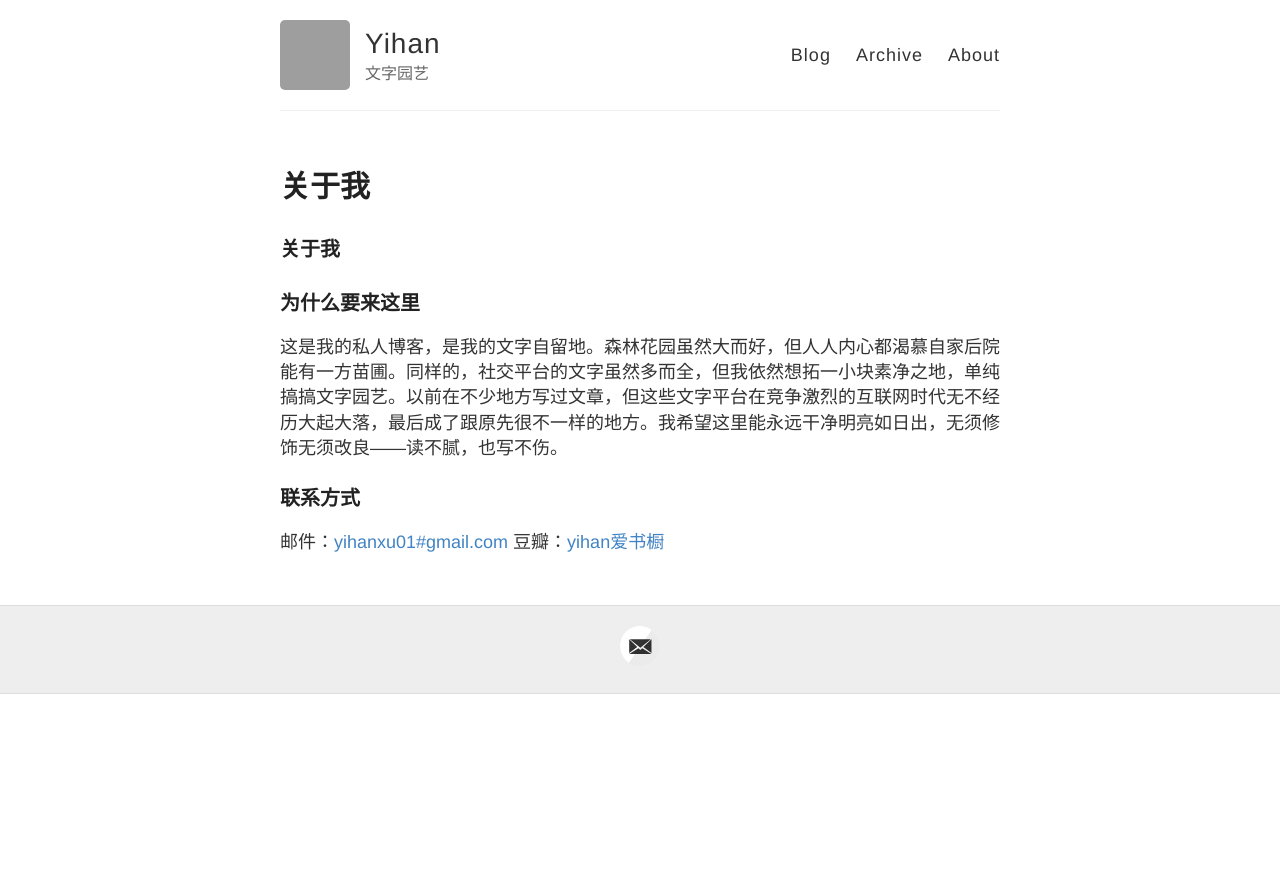
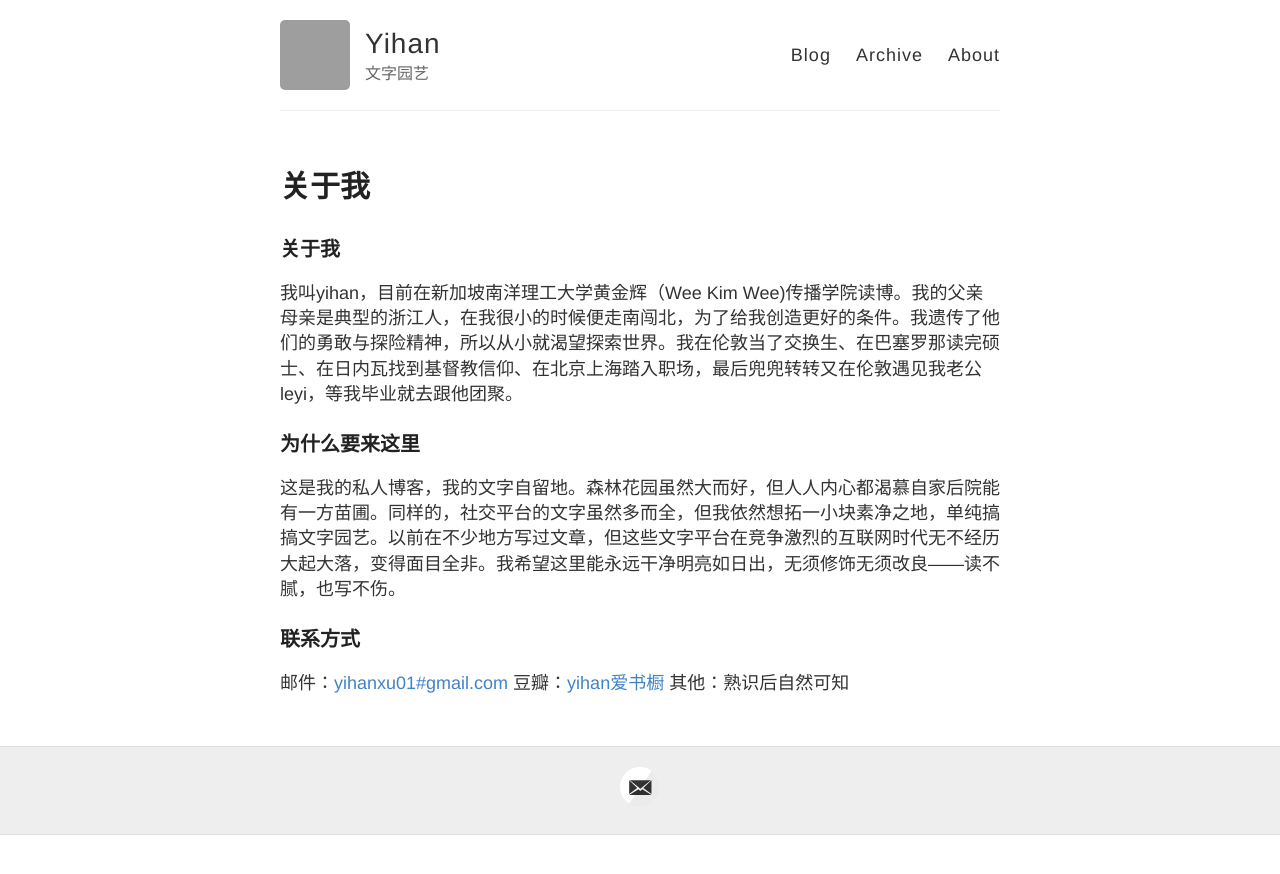
Before and after one commit to yihanxu/yihanxu.github.io, a Jekyll site: the page built from about.md, in a window 1280 px wide. Shown: the top 874 px of the page. Built offline with Jekyll 4.4.1, drawn with Linux system fonts in a browser that asks for light colours; our own code applies the rules of GitHub Pages for plain Markdown files; grey boxes are pictures that could not be loaded.

Commit message:
Update about.md

```diff
--- a/about.md
+++ b/about.md
@@ -5,12 +5,13 @@ permalink: /about/
 ---
 
 ### 关于我
-
+我叫yihan，目前在新加坡南洋理工大学黄金辉（Wee Kim Wee)传播学院读博。我的父亲母亲是典型的浙江人，在我很小的时候便走南闯北，为了给我创造更好的条件。我遗传了他们的勇敢与探险精神，所以从小就渴望探索世界。我在伦敦当了交换生、在巴塞罗那读完硕士、在日内瓦找到基督教信仰、在北京上海踏入职场，最后兜兜转转又在伦敦遇见我老公leyi，等我毕业就去跟他团聚。
 
 ### 为什么要来这里
-这是我的私人博客，是我的文字自留地。森林花园虽然大而好，但人人内心都渴慕自家后院能有一方苗圃。同样的，社交平台的文字虽然多而全，但我依然想拓一小块素净之地，单纯搞搞文字园艺。以前在不少地方写过文章，但这些文字平台在竞争激烈的互联网时代无不经历大起大落，最后成了跟原先很不一样的地方。我希望这里能永远干净明亮如日出，无须修饰无须改良——读不腻，也写不伤。
+这是我的私人博客，我的文字自留地。森林花园虽然大而好，但人人内心都渴慕自家后院能有一方苗圃。同样的，社交平台的文字虽然多而全，但我依然想拓一小块素净之地，单纯搞搞文字园艺。以前在不少地方写过文章，但这些文字平台在竞争激烈的互联网时代无不经历大起大落，变得面目全非。我希望这里能永远干净明亮如日出，无须修饰无须改良——读不腻，也写不伤。
 
 ### 联系方式
 
 邮件：[yihanxu01#gmail.com](mailto:email@domain.com)
 豆瓣：[yihan爱书橱](http://www.douban.com/people/yummyhue)
+其他：熟识后自然可知
```
